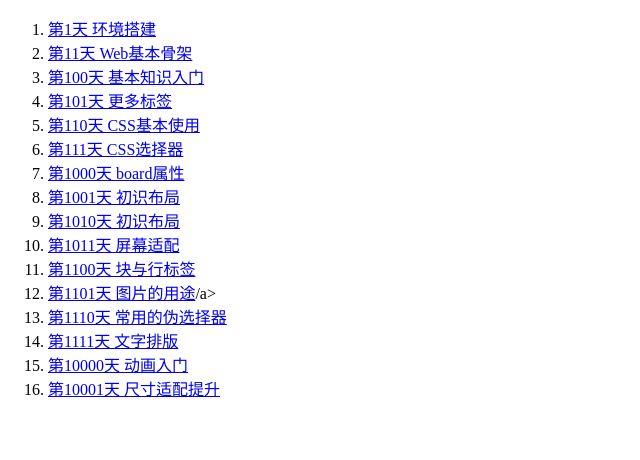
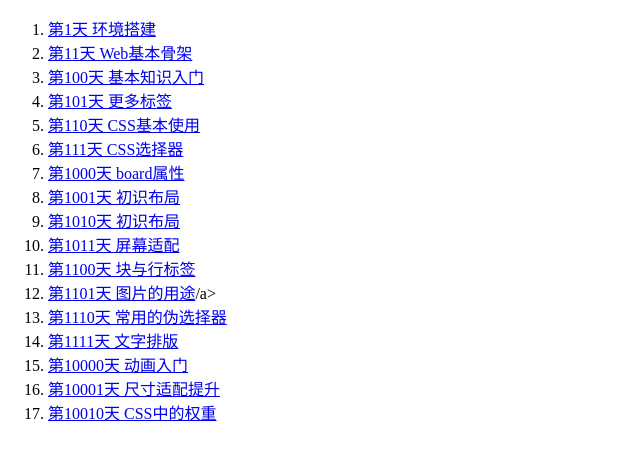
Before and after one commit to yuldong/yuldong.github.io, a plain HTML site: page QDXK/index.html in a window 1280 px wide. Shown: the whole page, without its empty margins (0-640 px from the left). Drawn offline with Linux system fonts and the light colour scheme.

Commit message:
feature： 前端小课，第18天，CSS权重

```diff
--- a/QDXK/index.html
+++ b/QDXK/index.html
@@ -24,6 +24,7 @@
         <li><a href="./day10+/day15.html">第1111天 文字排版</a></li>
         <li><a href="./day10+/day16.html">第10000天 动画入门</a></li>
         <li><a href="./day10+/day17.html">第10001天 尺寸适配提升</a></li>
+        <li><a href="./day10+/day18.html">第10010天 CSS中的权重</a></li>
     </ol>
 </body>
 </html>
```
Also changed, not shown: QDXK/day10+/day18.html (added, +1 -0 lines).
